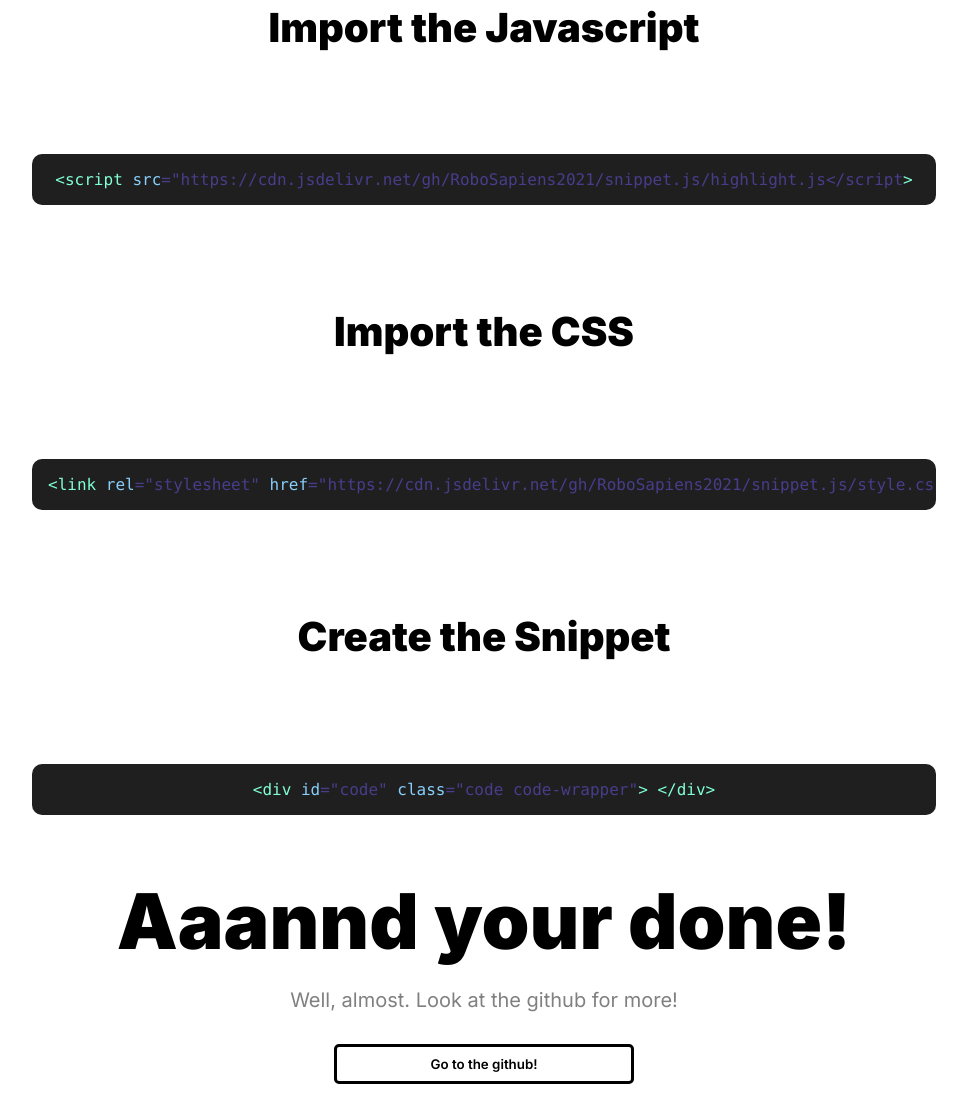
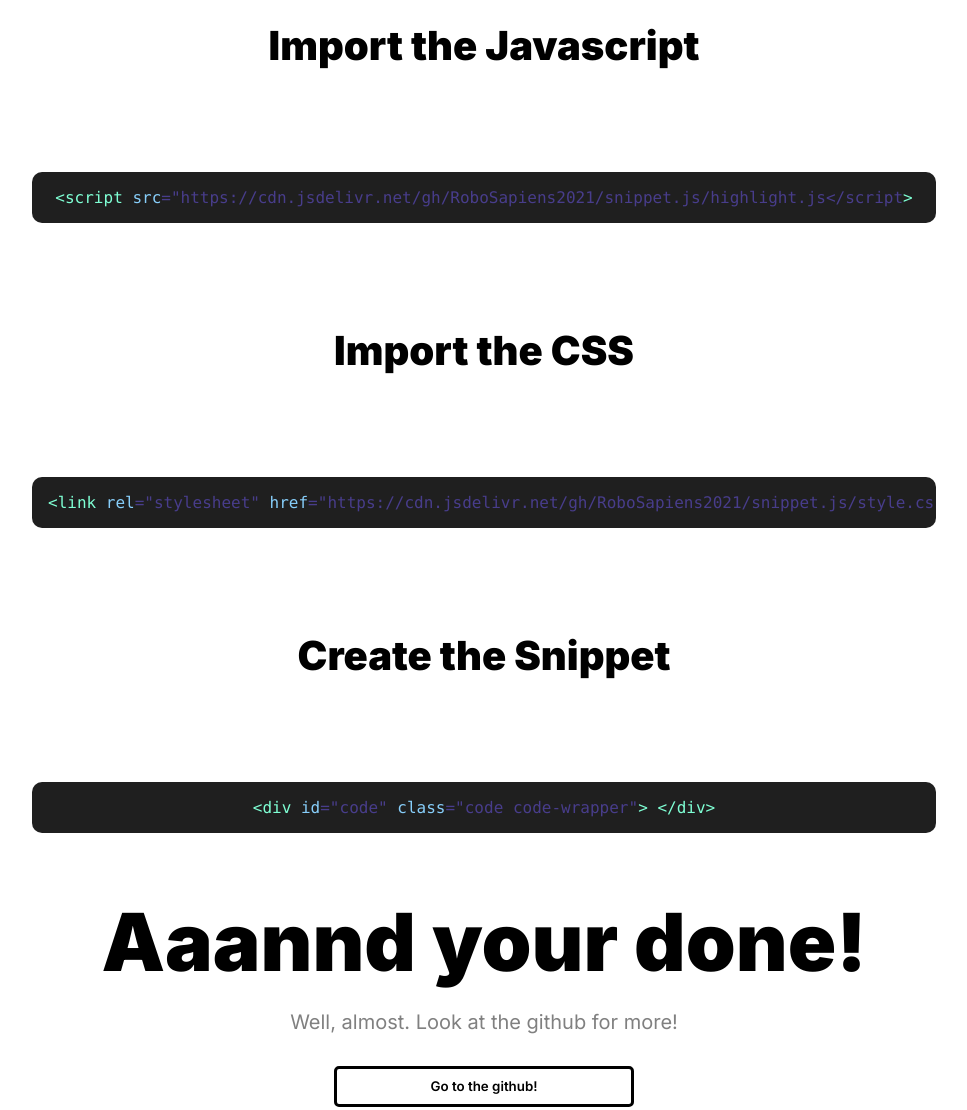
Before and after one commit to RoboSapiens2021/snippet.js, a website: page index.html in a window 1280 px wide. Shown: the part 950-2060 px from the top of the page, without its empty margins (156-1123 px from the left). Drawn offline with Linux system fonts and the light colour scheme.

Commit message:
Fixed images, made website responsive

```diff
--- a/index.html
+++ b/index.html
@@ -68,7 +68,7 @@
       <h1>Easy to use,</h1>
 
       <h2>Import the Javascript</h2>
-      <div id="code" class="code code-wrapper" style="margin:60px"> &lt;script src=&quot;https://cdn.jsdelivr.net/gh/RoboSapiens2021/snippet.js/highlight.js&lt;/script&gt;
+      <div id="code" class="code code-wrapper code-nowrap" style="margin:60px"> &lt;script src=&quot;https://cdn.jsdelivr.net/gh/RoboSapiens2021/snippet.js/highlight.js&lt;/script&gt;
       </div>
 
       <h2>Import the CSS</h2>
@@ -78,7 +78,7 @@
       <h2>Create the Snippet</h2>
 
         </div>
-      <div id="code" class="code code-wrapper" style="margin:60px"> &lt;div id=&quot;code&quot; class=&quot;code code-wrapper&quot;&gt; &lt;/div&gt;
+      <div id="code" class="code code-wrapper code-nowrap" style="margin:60px"> &lt;div id=&quot;code&quot; class=&quot;code code-wrapper&quot;&gt; &lt;/div&gt;
 
 
         </div>
--- a/style.css
+++ b/style.css
@@ -37,7 +37,31 @@ h1 {
   font-weight: 800;
   color: var(--text);
 
-  font-size: 6vw;
+  font-size: 6em;
+}
+
+@media only screen and (max-width: 410px) {
+  h1 {
+    font-size: 3.5em;
+  }
+  .button-container {
+    margin: 0px;
+  }
+}
+
+@media only screen and (min-width: 411px) {
+  h1 {
+    font-size: 3.5em;
+  }
+  .button-container {
+    margin: 0px;
+  }
+}
+
+@media only screen and (min-width: 800px) {
+  h1 {
+    font-size: 5em;
+  }
 }
 
 h2 {
```
Also changed, not shown: images/logo.png, images/logolight.png, images/moon.png, images/sun.png.
